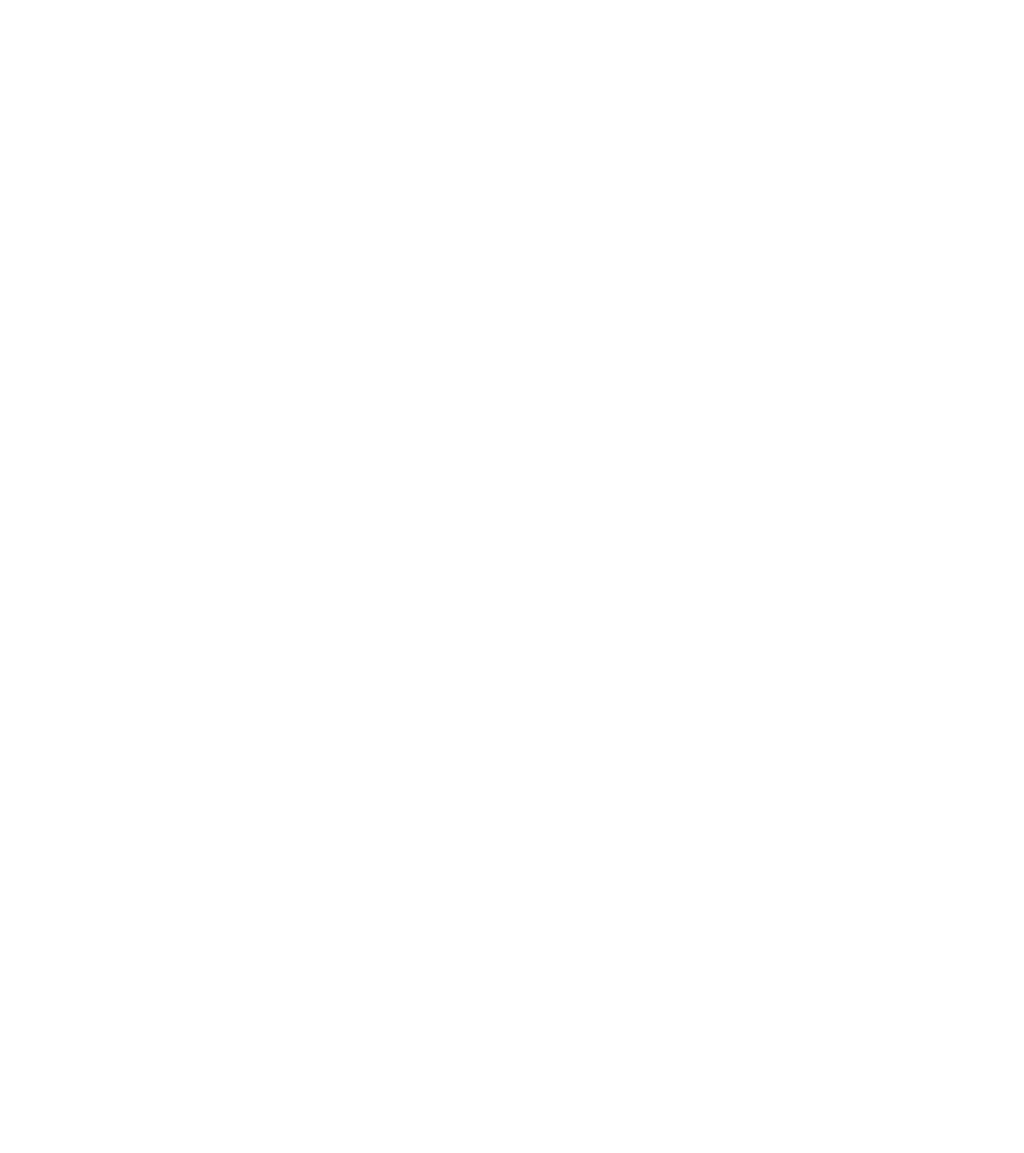
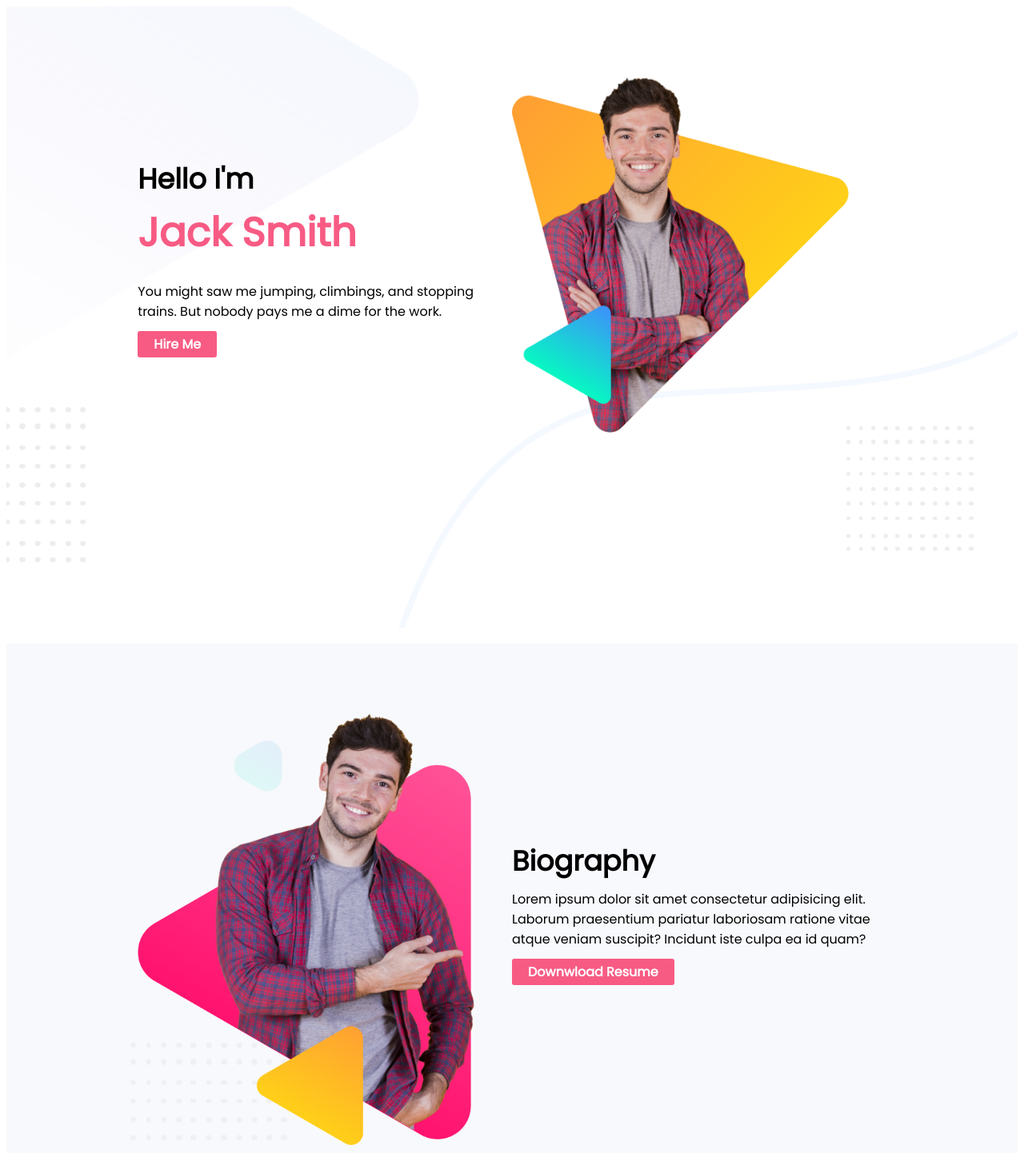
Before and after one commit to alam8718/home-work-website-1, a plain HTML site: page index.html in a window 1280 px wide. Shown: the top 1442 px of the page at 80% size. Before the commit the page ends 800 px from the top, so only its background shows below. Drawn offline with Linux system fonts and the light colour scheme.

Commit message:
biography part done

```diff
--- a/index.html
+++ b/index.html
@@ -1,12 +1,49 @@
 <!DOCTYPE html>
 <html lang="en">
+
 <head>
     <meta charset="UTF-8">
     <meta http-equiv="X-UA-Compatible" content="IE=edge">
     <meta name="viewport" content="width=device-width, initial-scale=1.0">
-    <title>Document</title>
+    <title>Personal Website</title>
+    <link rel="stylesheet" href="style.css">
+    <!-- font add  -->
+    <link rel="preconnect" href="https://fonts.googleapis.com">
+    <link rel="preconnect" href="https://fonts.gstatic.com" crossorigin>
+    <link href="https://fonts.googleapis.com/css2?family=Poppins&display=swap" rel="stylesheet">
+    <!-- font add  -->
+
 </head>
+
 <body>
+    <div class="top-banner-bg">
+        <section class="top-banner">
+            <div class="introduction">
+                <h2>Hello I'm</h2>
+                <h1 class="name">Jack Smith</h1>
+                <p>You might saw me jumping, climbings, and stopping trains. But nobody pays me a dime for the work.
+                </p>
+                <a class="hire" target="_blank" href="https://www.facebook.com/md.alex.904">Hire Me</a>
+            </div>
+            <div class="photo">
+                <img src="image/peter.png" alt="">
+            </div>
+        </section>
+    </div>
+
+    <div class="biography-bg">
+        <section class="biography">
+            <div class="bio-pic">
+                <img src="image/peter_dream.png" alt="">
+            </div>
+            <div class="bio-info">
+                <h2>Biography</h2>
+                <p>Lorem ipsum dolor sit amet consectetur adipisicing elit. Laborum praesentium pariatur laboriosam ratione vitae atque veniam suscipit? Incidunt iste culpa ea id quam?</p>
+                <a class="hire" target="_blank" href="https://www.facebook.com/md.alex.904">Downwload Resume</a>
+            </div>
+        </section>
+    </div>
 
 </body>
+
 </html>
--- /dev/null
+++ b/style.css
@@ -0,0 +1,70 @@
+body{
+    font-family: 'Poppins', sans-serif;
+
+}
+.top-banner-bg
+{
+    background-image: url(image/header-bg.png);
+    background-size: cover;
+}
+.hire{
+    color: white;
+    font-weight: 800;
+    text-decoration: none;
+    background-color: #f75b84;
+    border-radius: 3px;
+    padding: 5px 20px;
+}
+/* top banner  */
+section{
+    height: 600px;
+    padding: 7% 13%;
+    margin-bottom: 20px;
+}
+h1{
+    font-size: 50px;
+    font-weight: 800;
+    line-height: 40px;
+}
+h2{
+    font-size: 35px;
+    line-height: 10px;
+}
+.name{
+    color: #f75b84;
+}
+.introduction{
+    margin-top: 10%;
+    width: 50%;
+    display: inline-block;
+}
+.photo{
+    width: 50%;
+    float: right;
+}
+.photo img{
+    width: 90%;
+
+}
+
+/* top banner ends */
+
+/* biography start  */
+.bio-pic{
+    width: 50%;
+    display: inline-block;
+
+}
+.bio-pic img{
+    width: 90%;
+}
+.bio-info{
+   padding-top: 150px;
+    width: 50%;
+    float: right;
+}
+.biography-bg{
+    background-image: url(image/biography-bg.png);
+    background-size: cover;
+}
+/* biography start ends */
```
